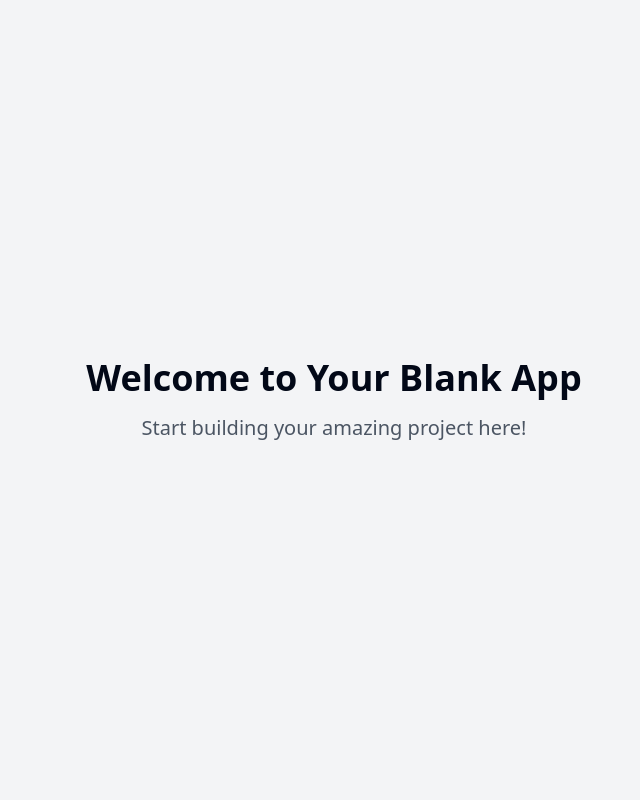
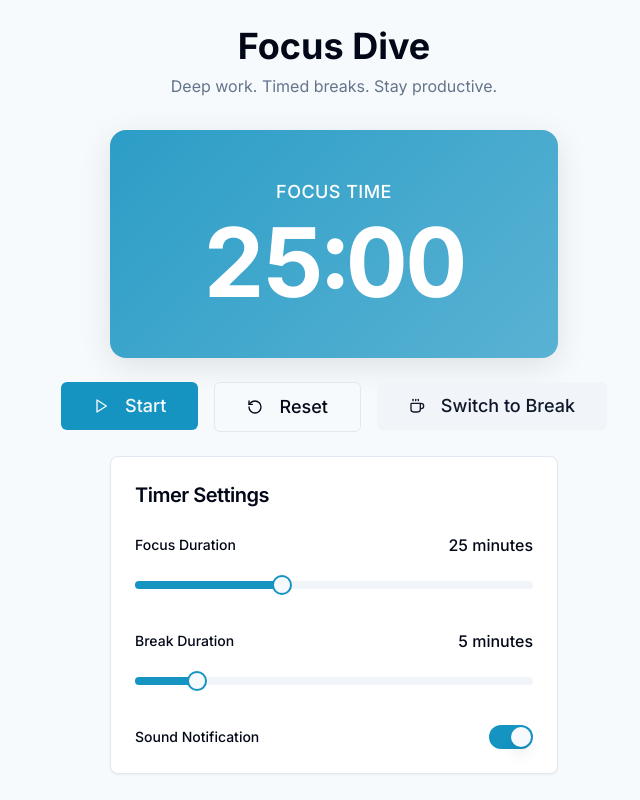
Before and after one commit to rafaelhdr/focus-dive-timer, a React (Vite) app: page / in a window 1280 px wide. Shown: the whole page, without its empty margins (306-946 px from the left). Built offline with nearby package versions, Linux system fonts and the light colour scheme.

Commit message:
feat: Implement Focus Dive timer app

```diff
--- /dev/null
+++ b/src/components/SettingsPanel.tsx
@@ -0,0 +1,76 @@
+
+import React from 'react';
+import { Card, CardContent, CardHeader, CardTitle } from '@/components/ui/card';
+import { Slider } from '@/components/ui/slider';
+import { Switch } from '@/components/ui/switch';
+import { Label } from '@/components/ui/label';
+
+interface SettingsPanelProps {
+  focusDuration: number;
+  breakDuration: number;
+  enableSound: boolean;
+  onUpdateFocusDuration: (value: number) => void;
+  onUpdateBreakDuration: (value: number) => void;
+  onToggleSound: (enabled: boolean) => void;
+}
+
+const SettingsPanel: React.FC<SettingsPanelProps> = ({
+  focusDuration,
+  breakDuration,
+  enableSound,
+  onUpdateFocusDuration,
+  onUpdateBreakDuration,
+  onToggleSound,
+}) => {
+  return (
+    <Card className="mt-6">
+      <CardHeader>
+        <CardTitle className="text-xl">Timer Settings</CardTitle>
+      </CardHeader>
+      <CardContent className="space-y-6">
+        <div className="space-y-2">
+          <div className="flex items-center justify-between">
+            <Label htmlFor="focus-duration">Focus Duration</Label>
+            <span className="font-medium">{focusDuration} minutes</span>
+          </div>
+          <Slider
+            id="focus-duration"
+            min={5}
+            max={60}
+            step={5}
+            value={[focusDuration]}
+            onValueChange={(values) => onUpdateFocusDuration(values[0])}
+            className="py-4"
+          />
+        </div>
+
+        <div className="space-y-2">
+          <div className="flex items-center justify-between">
+            <Label htmlFor="break-duration">Break Duration</Label>
+            <span className="font-medium">{breakDuration} minutes</span>
+          </div>
+          <Slider
+            id="break-duration"
+            min={1}
+            max={30}
+            step={1}
+            value={[breakDuration]}
+            onValueChange={(values) => onUpdateBreakDuration(values[0])}
+            className="py-4"
+          />
+        </div>
+
+        <div className="flex items-center justify-between">
+          <Label htmlFor="sound-toggle">Sound Notification</Label>
+          <Switch
+            id="sound-toggle"
+            checked={enableSound}
+            onCheckedChange={onToggleSound}
+          />
+        </div>
+      </CardContent>
+    </Card>
+  );
+};
+
+export default SettingsPanel;
--- /dev/null
+++ b/src/components/Timer.tsx
@@ -0,0 +1,32 @@
+
+import React from 'react';
+import { cn } from '@/lib/utils';
+
+interface TimerProps {
+  time: string;
+  mode: 'focus' | 'break';
+  isActive: boolean;
+}
+
+const Timer: React.FC<TimerProps> = ({ time, mode, isActive }) => {
+  return (
+    <div
+      className={cn(
+        "timer-container rounded-2xl p-8 md:p-12 transition-all duration-500",
+        mode === 'focus' ? "focus-mode" : "break-mode",
+        isActive ? "animate-pulse-soft" : ""
+      )}
+    >
+      <div className="text-white text-center">
+        <div className="mb-2 text-lg font-medium uppercase tracking-wide">
+          {mode === 'focus' ? 'Focus Time' : 'Break Time'}
+        </div>
+        <div className="timer-text text-6xl md:text-8xl font-bold tracking-tight">
+          {time}
+        </div>
+      </div>
+    </div>
+  );
+};
+
+export default Timer;
--- /dev/null
+++ b/src/components/TimerControls.tsx
@@ -0,0 +1,69 @@
+
+import React from 'react';
+import { Button } from '@/components/ui/button';
+import { Play, Pause, RotateCcw, Coffee, Brain } from 'lucide-react';
+
+interface TimerControlsProps {
+  isActive: boolean;
+  mode: 'focus' | 'break';
+  onToggleTimer: () => void;
+  onReset: () => void;
+  onToggleMode: () => void;
+}
+
+const TimerControls: React.FC<TimerControlsProps> = ({
+  isActive,
+  mode,
+  onToggleTimer,
+  onReset,
+  onToggleMode,
+}) => {
+  return (
+    <div className="flex flex-col md:flex-row gap-4 w-full justify-center mt-6">
+      <Button
+        onClick={onToggleTimer}
+        size="lg"
+        className="flex-1 py-6 text-lg"
+        variant="default"
+      >
+        {isActive ? (
+          <>
+            <Pause className="mr-2" /> Pause
+          </>
+        ) : (
+          <>
+            <Play className="mr-2" /> Start
+          </>
+        )}
+      </Button>
+
+      <Button
+        onClick={onReset}
+        size="lg"
+        className="flex-1 py-6 text-lg"
+        variant="outline"
+      >
+        <RotateCcw className="mr-2" /> Reset
+      </Button>
+
+      <Button
+        onClick={onToggleMode}
+        size="lg"
+        className="flex-1 py-6 text-lg"
+        variant={mode === 'focus' ? "secondary" : "default"}
+      >
+        {mode === 'focus' ? (
+          <>
+            <Coffee className="mr-2" /> Switch to Break
+          </>
+        ) : (
+          <>
+            <Brain className="mr-2" /> Switch to Focus
+          </>
+        )}
+      </Button>
+    </div>
+  );
+};
+
+export default TimerControls;
--- /dev/null
+++ b/src/hooks/useTimer.ts
@@ -0,0 +1,124 @@
+
+import { useState, useEffect, useRef } from 'react';
+import { toast } from 'sonner';
+
+type TimerMode = 'focus' | 'break';
+
+interface TimerSettings {
+  focusDuration: number; // in minutes
+  breakDuration: number; // in minutes
+  enableSound: boolean;
+}
+
+export function useTimer() {
+  const [isActive, setIsActive] = useState(false);
+  const [mode, setMode] = useState<TimerMode>('focus');
+  const [timeLeft, setTimeLeft] = useState(25 * 60); // default 25 mins in seconds
+  const [settings, setSettings] = useState<TimerSettings>({
+    focusDuration: 25,
+    breakDuration: 5,
+    enableSound: true,
+  });
+  const audioRef = useRef<HTMLAudioElement | null>(null);
+
+  // Initialize audio element
+  useEffect(() => {
+    audioRef.current = new Audio('/beep.mp3');
+  }, []);
+
+  // Timer logic
+  useEffect(() => {
+    let interval: number | undefined;
+
+    if (isActive && timeLeft > 0) {
+      interval = setInterval(() => {
+        setTimeLeft((prevTime) => prevTime - 1);
+      }, 1000);
+    } else if (isActive && timeLeft === 0) {
+      // When timer ends
+      if (settings.enableSound && audioRef.current) {
+        audioRef.current.play().catch(err => console.error("Error playing sound:", err));
+      }
+
+      // Switch modes
+      const nextMode = mode === 'focus' ? 'break' : 'focus';
+      setMode(nextMode);
+
+      // Set new time based on the mode
+      const nextDuration = nextMode === 'focus'
+        ? settings.focusDuration * 60
+        : settings.breakDuration * 60;
+
+      setTimeLeft(nextDuration);
+
+      // Notify the user
+      toast(`Time's up! ${nextMode === 'focus' ? 'Focus time' : 'Break time'} started.`);
+    }
+
+    return () => clearInterval(interval);
+  }, [isActive, timeLeft, mode, settings]);
+
+  // Start/pause timer
+  const toggleTimer = () => {
+    setIsActive(!isActive);
+  };
+
+  // Reset timer to current mode's full duration
+  const resetTimer = () => {
+    setIsActive(false);
+    setTimeLeft(
+      mode === 'focus'
+        ? settings.focusDuration * 60
+        : settings.breakDuration * 60
+    );
+  };
+
+  // Manually change mode
+  const toggleMode = () => {
+    const nextMode = mode === 'focus' ? 'break' : 'focus';
+    setMode(nextMode);
+    setIsActive(false);
+    setTimeLeft(
+      nextMode === 'focus'
+        ? settings.focusDuration * 60
+        : settings.breakDuration * 60
+    );
+  };
+
+  // Update timer settings
+  const updateSettings = (newSettings: Partial<TimerSettings>) => {
+    setSettings(prev => {
+      const updated = { ...prev, ...newSettings };
+
+      // Update current timeLeft if we changed the duration of the current mode
+      if (!isActive) {
+        if (mode === 'focus' && newSettings.focusDuration !== undefined) {
+          setTimeLeft(newSettings.focusDuration * 60);
+        } else if (mode === 'break' && newSettings.breakDuration !== undefined) {
+          setTimeLeft(newSettings.breakDuration * 60);
+        }
+      }
+
+      return updated;
+    });
+  };
+
+  // Format time as MM:SS
+  const formatTime = (timeInSeconds: number): string => {
+    const minutes = Math.floor(timeInSeconds / 60);
+    const seconds = timeInSeconds % 60;
+    return `${minutes.toString().padStart(2, '0')}:${seconds.toString().padStart(2, '0')}`;
+  };
+
+  return {
+    isActive,
+    mode,
+    timeLeft,
+    settings,
+    formattedTime: formatTime(timeLeft),
+    toggleTimer,
+    resetTimer,
+    toggleMode,
+    updateSettings,
+  };
+}
--- a/src/index.css
+++ b/src/index.css
@@ -1,10 +1,13 @@
+
+@import url('https://fonts.googleapis.com/css2?family=Inter:wght@400;500;600;700&display=swap');
+
 @tailwind base;
 @tailwind components;
 @tailwind utilities;
 
 @layer base {
   :root {
-    --background: 0 0% 100%;
+    --background: 210 50% 98%;
     --foreground: 222.2 84% 4.9%;
 
     --card: 0 0% 100%;
@@ -13,7 +16,7 @@
     --popover: 0 0% 100%;
     --popover-foreground: 222.2 84% 4.9%;
 
-    --primary: 222.2 47.4% 11.2%;
+    --primary: 196 80% 42%;
     --primary-foreground: 210 40% 98%;
 
     --secondary: 210 40% 96.1%;
@@ -22,7 +25,7 @@
     --muted: 210 40% 96.1%;
     --muted-foreground: 215.4 16.3% 46.9%;
 
-    --accent: 210 40% 96.1%;
+    --accent: 196 80% 92%;
     --accent-foreground: 222.2 47.4% 11.2%;
 
     --destructive: 0 84.2% 60.2%;
@@ -30,7 +33,7 @@
 
     --border: 214.3 31.8% 91.4%;
     --input: 214.3 31.8% 91.4%;
-    --ring: 222.2 84% 4.9%;
+    --ring: 196 80% 42%;
 
     --radius: 0.5rem;
 
@@ -61,7 +64,7 @@
     --popover: 222.2 84% 4.9%;
     --popover-foreground: 210 40% 98%;
 
-    --primary: 210 40% 98%;
+    --primary: 196 80% 50%;
     --primary-foreground: 222.2 47.4% 11.2%;
 
     --secondary: 217.2 32.6% 17.5%;
@@ -70,7 +73,7 @@
     --muted: 217.2 32.6% 17.5%;
     --muted-foreground: 215 20.2% 65.1%;
 
-    --accent: 217.2 32.6% 17.5%;
+    --accent: 196 80% 16%;
     --accent-foreground: 210 40% 98%;
 
     --destructive: 0 62.8% 30.6%;
@@ -78,7 +81,8 @@
 
     --border: 217.2 32.6% 17.5%;
     --input: 217.2 32.6% 17.5%;
-    --ring: 212.7 26.8% 83.9%;
+    --ring: 196 80% 50%;
+
     --sidebar-background: 240 5.9% 10%;
     --sidebar-foreground: 240 4.8% 95.9%;
     --sidebar-primary: 224.3 76.3% 48%;
@@ -96,6 +100,37 @@
   }
 
   body {
-    @apply bg-background text-foreground;
+    @apply bg-background text-foreground font-inter;
+    font-feature-settings: "rlig" 1, "calt" 1;
   }
 }
+
+.timer-text {
+  font-variant-numeric: tabular-nums;
+}
+
+.animate-pulse-soft {
+  animation: pulse-soft 2s cubic-bezier(0.4, 0, 0.6, 1) infinite;
+}
+
+@keyframes pulse-soft {
+  0%, 100% {
+    opacity: 1;
+  }
+  50% {
+    opacity: 0.8;
+  }
+}
+
+.timer-container {
+  box-shadow: 0 8px 32px rgba(0, 0, 0, 0.1);
+  transition: all 0.3s ease;
+}
+
+.focus-mode {
+  background: linear-gradient(135deg, hsl(var(--primary)/0.9), hsl(var(--primary)/0.7));
+}
+
+.break-mode {
+  background: linear-gradient(135deg, hsl(150 80% 42% / 0.9), hsl(150 80% 42% / 0.7));
+}
--- a/src/pages/Index.tsx
+++ b/src/pages/Index.tsx
@@ -1,11 +1,52 @@
-// Update this page (the content is just a fallback if you fail to update the page)
+
+import React from 'react';
+import Timer from '@/components/Timer';
+import TimerControls from '@/components/TimerControls';
+import SettingsPanel from '@/components/SettingsPanel';
+import { useTimer } from '@/hooks/useTimer';
 
 const Index = () => {
+  const {
+    isActive,
+    mode,
+    formattedTime,
+    settings,
+    toggleTimer,
+    resetTimer,
+    toggleMode,
+    updateSettings
+  } = useTimer();
+
   return (
-    <div className="min-h-screen flex items-center justify-center bg-gray-100">
-      <div className="text-center">
-        <h1 className="text-4xl font-bold mb-4">Welcome to Your Blank App</h1>
-        <p className="text-xl text-gray-600">Start building your amazing project here!</p>
+    <div className="min-h-screen flex flex-col items-center justify-center bg-background p-4">
+      <header className="mb-8 text-center">
+        <h1 className="text-3xl md:text-4xl font-bold mb-2">Focus Dive</h1>
+        <p className="text-muted-foreground">Deep work. Timed breaks. Stay productive.</p>
+      </header>
+
+      <div className="w-full max-w-md">
+        <Timer
+          time={formattedTime}
+          mode={mode}
+          isActive={isActive}
+        />
+
+        <TimerControls
+          isActive={isActive}
+          mode={mode}
+          onToggleTimer={toggleTimer}
+          onReset={resetTimer}
+          onToggleMode={toggleMode}
+        />
+
+        <SettingsPanel
+          focusDuration={settings.focusDuration}
+          breakDuration={settings.breakDuration}
+          enableSound={settings.enableSound}
+          onUpdateFocusDuration={(value) => updateSettings({ focusDuration: value })}
+          onUpdateBreakDuration={(value) => updateSettings({ breakDuration: value })}
+          onToggleSound={(enabled) => updateSettings({ enableSound: enabled })}
+        />
       </div>
     </div>
   );
--- a/tailwind.config.ts
+++ b/tailwind.config.ts
@@ -1,3 +1,4 @@
+
 import type { Config } from "tailwindcss";
 
 export default {
@@ -18,6 +19,9 @@ export default {
 			}
 		},
 		extend: {
+			fontFamily: {
+				inter: ['Inter', 'sans-serif'],
+			},
 			colors: {
 				border: 'hsl(var(--border))',
 				input: 'hsl(var(--input))',
```
Also changed, not shown: 1 other file (tests, documents, lock files or other folders).
